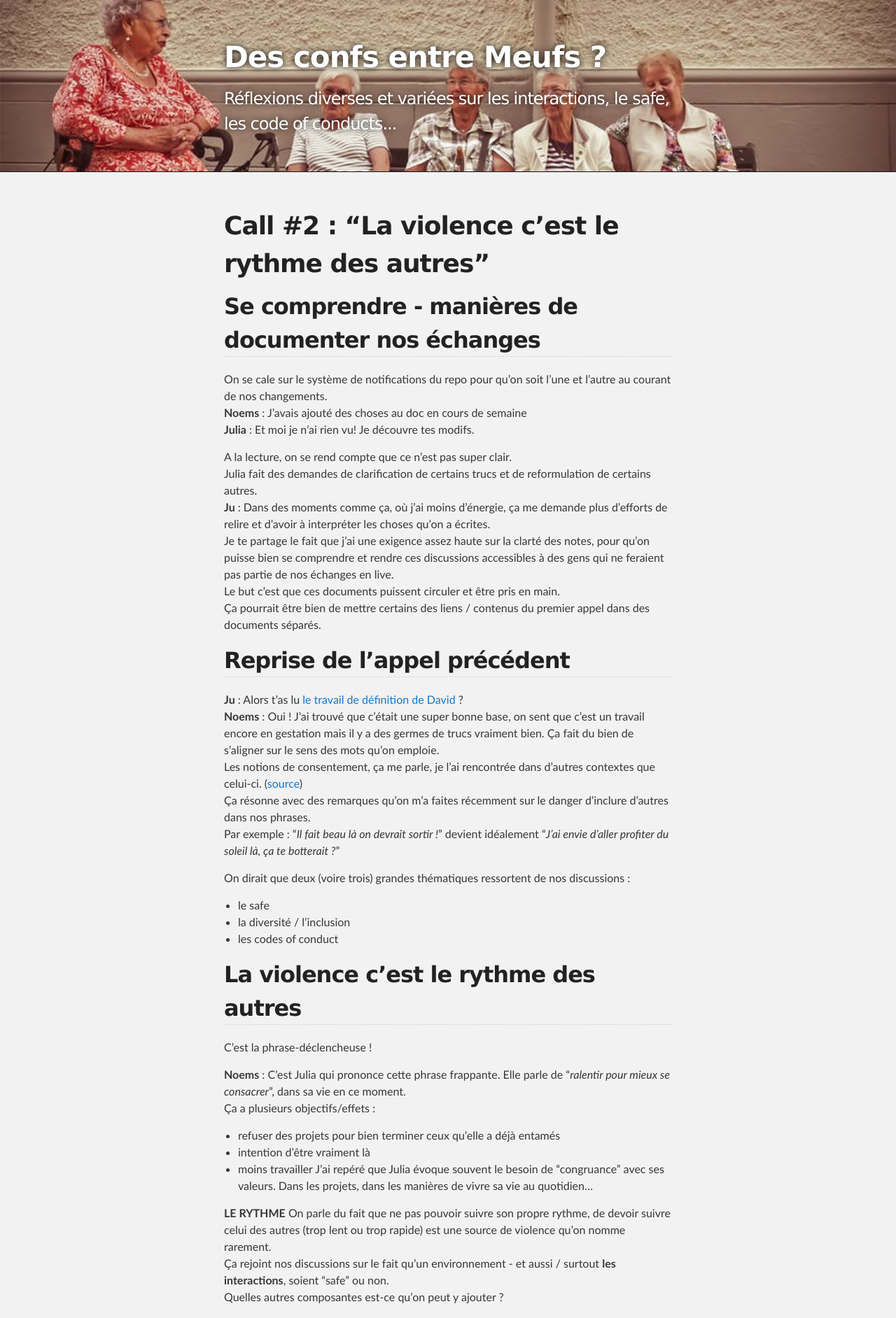
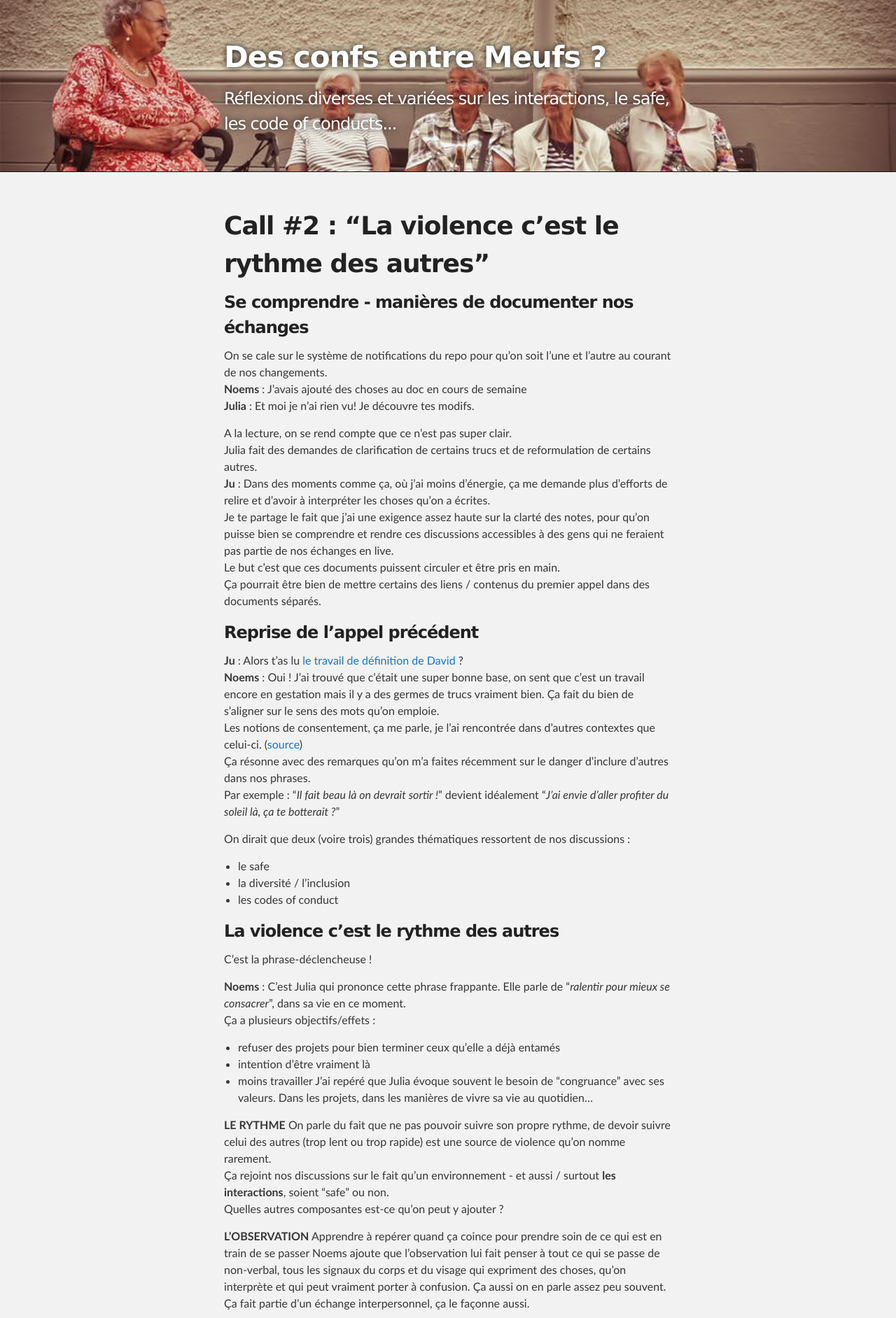
Before and after one commit to Julia-barbelane/des-conf-entre-meufs, a Jekyll site: the page built from compte-rendus-call/call-2.md, in a window 1280 px wide. Shown: the top 1884 px of the page at 70% size. Built offline with Jekyll 4.4.1, drawn with Linux system fonts in a browser that asks for light colours; our own code applies the rules of GitHub Pages for plain Markdown files.

```diff
--- a/compte-rendus-call/call-2.md
+++ b/compte-rendus-call/call-2.md
@@ -1,6 +1,6 @@
 # Call #2 : "La violence c'est le rythme des autres"
 
-## Se comprendre - manières de documenter nos échanges
+### Se comprendre - manières de documenter nos échanges
 
 On se cale sur le système de notifications du repo pour qu'on soit l'une et l'autre au courant de nos changements.
   **Noems** : J'avais ajouté des choses au doc en cours de semaine
@@ -13,7 +13,7 @@ Julia fait des demandes de clarification de certains trucs et de reformulation d
   Le but c'est que ces documents puissent circuler et être pris en main.
   Ça pourrait être bien de mettre certains des liens / contenus du premier appel dans des documents séparés.
 
-## Reprise de l'appel précédent
+### Reprise de l'appel précédent
 
   **Ju** : Alors t'as lu [le travail de définition de David](https://github.com/DavidBruant/interactions-humaines-saines-utiles-long-terme) ?
   **Noems** : Oui ! J'ai trouvé que c'était une super bonne base, on sent que c'est un travail encore en gestation mais il y a des germes de trucs vraiment bien. Ça fait du bien de s'aligner sur le sens des mots qu'on emploie.
@@ -26,7 +26,7 @@ On dirait que deux (voire trois) grandes thématiques ressortent de nos discussi
 - la diversité / l'inclusion
 - les codes of conduct
 
-## La violence c'est le rythme des autres
+### La violence c'est le rythme des autres
 C'est la phrase-déclencheuse !
 
   **Noems** : C'est Julia qui prononce cette phrase frappante. Elle parle de "*ralentir pour mieux se consacrer*", dans sa vie en ce moment.
@@ -52,7 +52,7 @@ C'est la phrase-déclencheuse !
   A quoi est-ce que je dis oui / non ?
   A travers ces expressions, on parle de besoin plus ou moins fort de contrôle, de cadre et de liberté.
 
-## Adresser un message
+### Adresser un message
 A travers la question : "comment est-ce que tu aurais abordé une question difficile avec quelqu'un ?"
 On a observé qu'il y avait plusieurs manières de s'y prendre.
 - La provocation (une manière consciente de formuler son propos pour faire réagir l'autre)
@@ -65,7 +65,7 @@ A quel point veut-on **protéger** son interlocuteur ?
 
 Ressort la question clé d'avoir **conscience de ce qu'on peut créer chez son interlocuteur**, comprendre quelles peuvent être les **conséquences**, et faire son choix.
 
-## Conclusion "En fait on s'en fout des confs"
+### Conclusion "En fait on s'en fout des confs"
 On n'a pas tant avancé sur le format d'un potentiel atelier pour une conf, mais finalement, la discussion a besoin de prendre son temps pour pouvoir mûrir et se clarifier.
 On a envie de se détacher de la contrainte de deadlines et envie de se donner plus de temps pour voir où ce format nous mène et ce qui peut en sortir.
 
```
